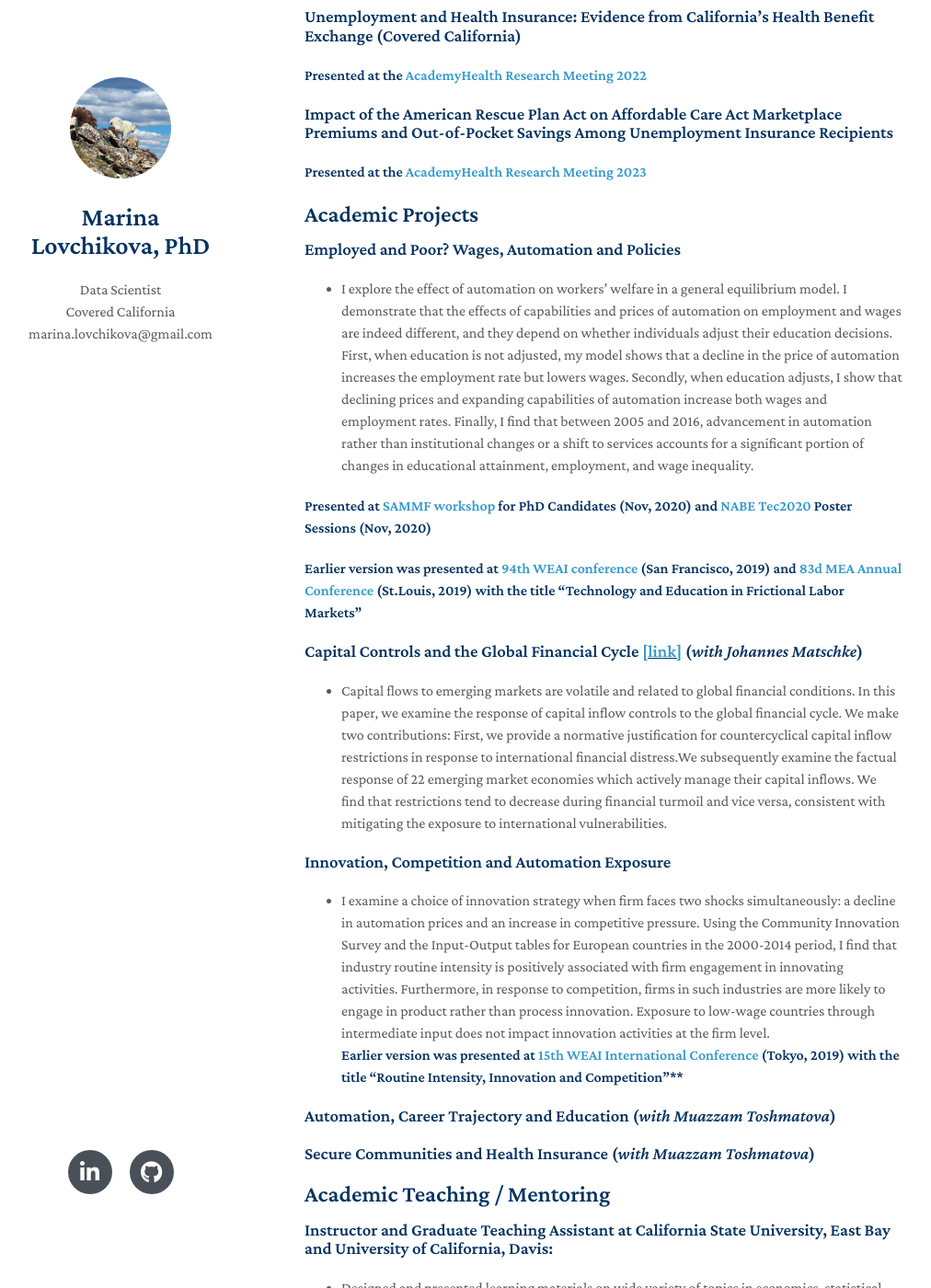
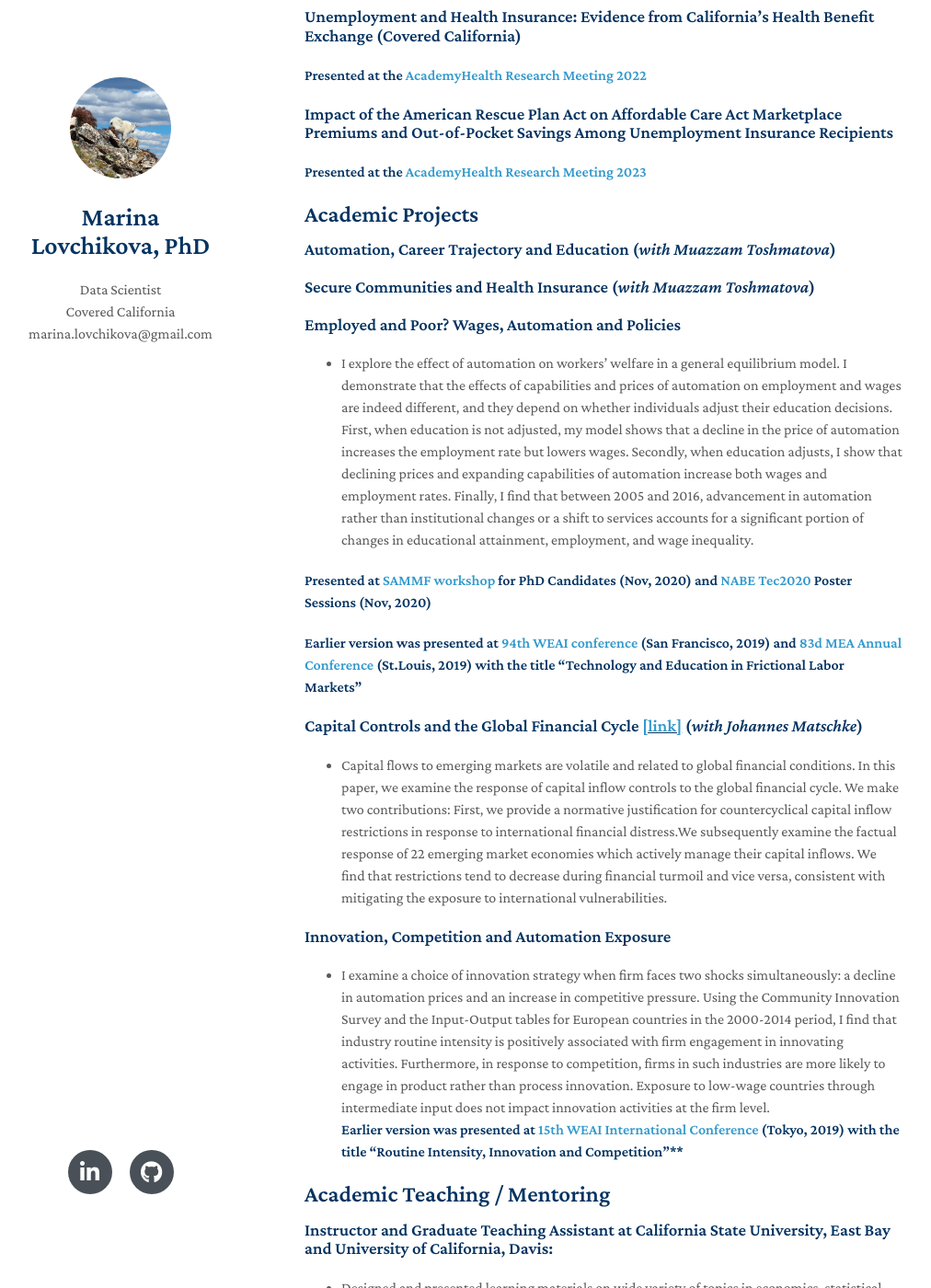
Before and after one commit to mlovchikova/mlovchikova.github.io, a Jekyll site: the page built from index.md, in a window 1280 px wide and 1400 px high, scrolled down 292 px. Shown: the whole window at 92% size, without its empty margins (139-1151 px from the left). Built offline with Jekyll 4.4.1, drawn with Linux system fonts in a browser that asks for light colours; nearby versions of some CDN libraries; a style sheet for code colours, icons or effects is not loaded; our own code applies the rules of GitHub Pages for plain Markdown files; part of the change alters nothing that is shown.

Commit message:
upd desc

```diff
--- a/index.md
+++ b/index.md
@@ -5,7 +5,7 @@ layout: homepage
 ## About Me
 
 I am a PhD-trained Senior Researcher at Covered California.
-[CV](assets/MarinaLovchikova_resume.pdf)
+[CV](assets/senior_researcher_MarinaLovchikova.pdf)
 
 ## Projects in Health Insurance
 
@@ -17,6 +17,10 @@ I am a PhD-trained Senior Researcher at Covered California.
 #### Presented at the [AcademyHealth Research Meeting 2023](https://academyhealth.confex.com/academyhealth/2023arm/meetingapp.cgi/Paper/58533)
 
 ## Academic Projects
+
+### Automation, Career Trajectory and Education (*with Muazzam Toshmatova*)
+
+### Secure Communities and Health Insurance (*with Muazzam Toshmatova*)
 
 ### Employed and Poor? Wages, Automation and Policies
 
@@ -34,9 +38,7 @@ I am a PhD-trained Senior Researcher at Covered California.
 #### Earlier version was presented at [15th WEAI International Conference](https://weai.org/assets/572.pdf) (Tokyo, 2019) with the title "Routine Intensity, Innovation and Competition"**
 
 
-### Automation, Career Trajectory and Education (*with Muazzam Toshmatova*)
 
-### Secure Communities and Health Insurance (*with Muazzam Toshmatova*)
 
 
 ## Academic Teaching / Mentoring
```
